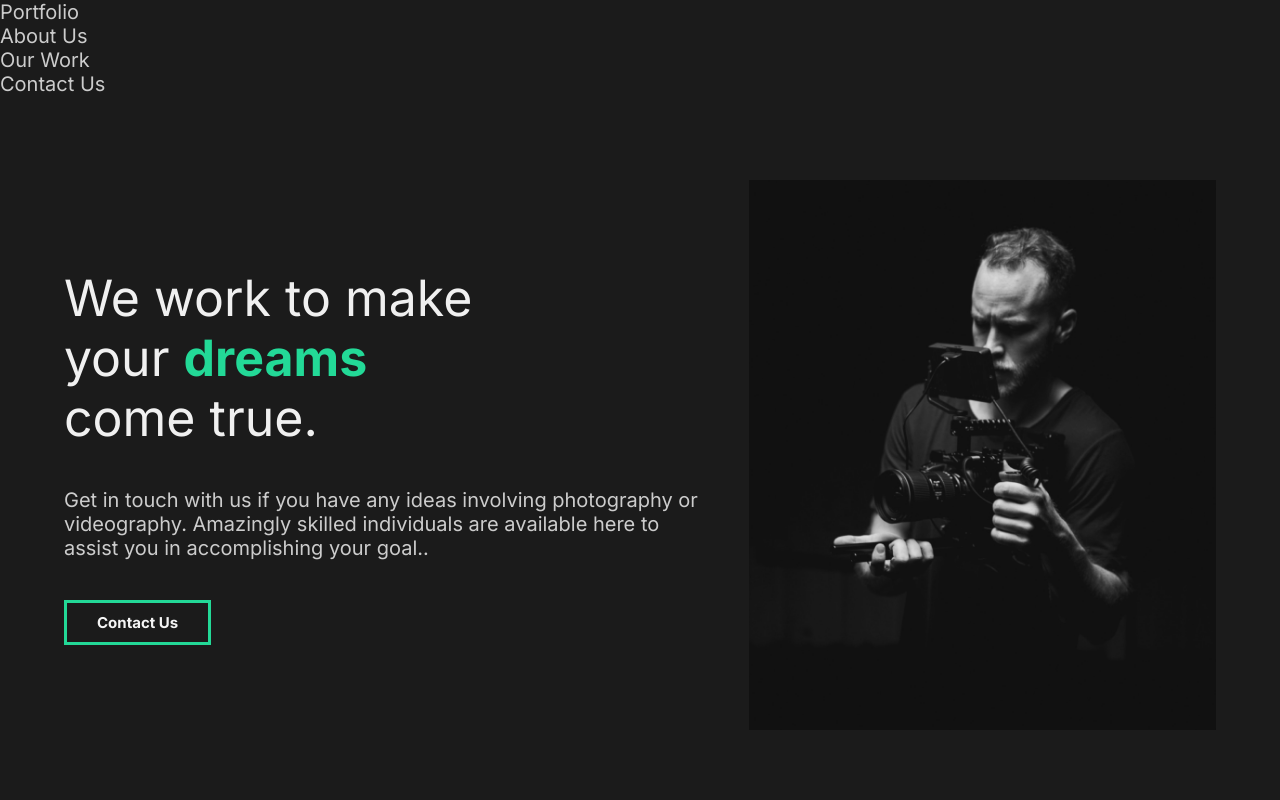
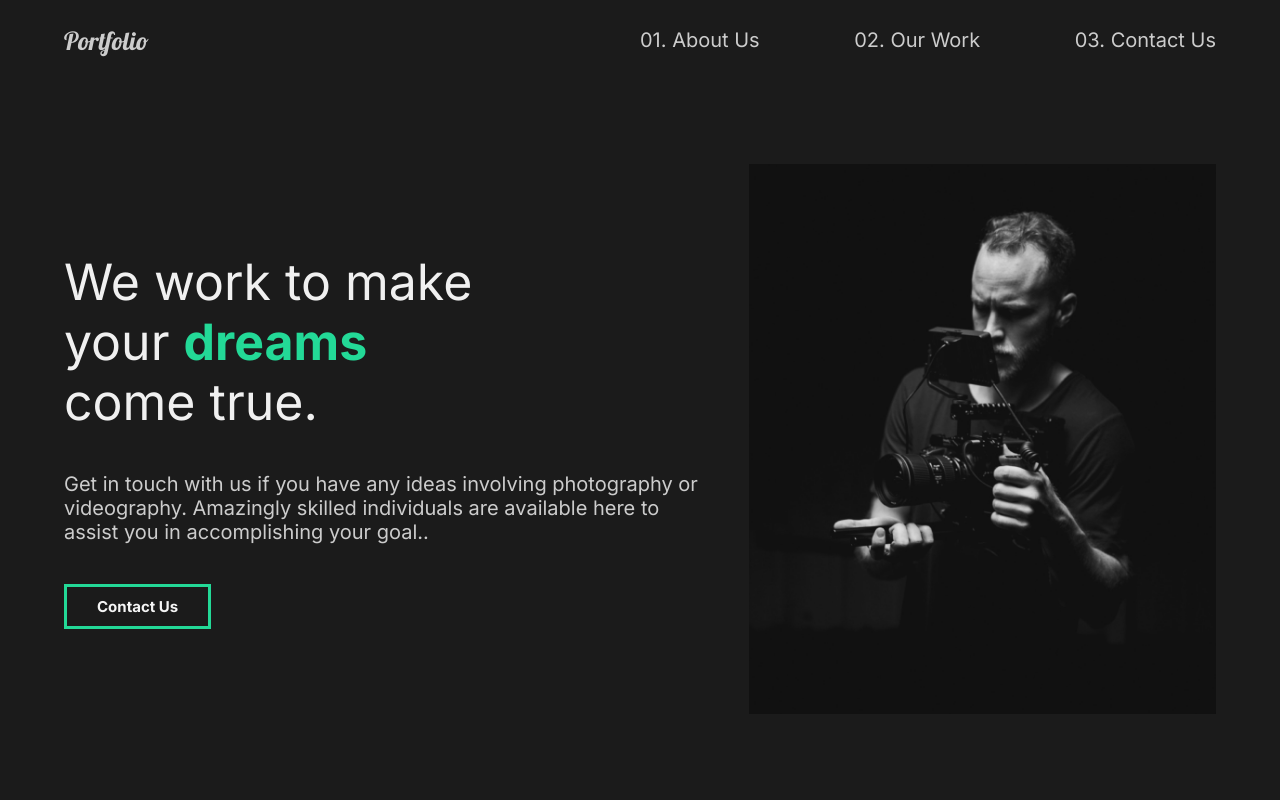
Before and after one commit to infjdeepak/portfolio-website-react, a React (Create React App) app: page / in a window 1280 px wide. Shown: the top 800 px of the page. Built offline with nearby package versions, Linux system fonts and the light colour scheme.

Commit message:
added nav

```diff
--- a/src/components/GlobalStyles.js
+++ b/src/components/GlobalStyles.js
@@ -5,6 +5,7 @@ const GlobalStyles = createGlobalStyle`
     margin: 0;
     padding: 0;
     box-sizing: border-box;
+    list-style: none;
 }
 html{
     font-size: 62.5%;
@@ -64,8 +65,6 @@ button{
         color: #1b1b1b;
     }
 }
-/* .logo{
-    font-family: 'Lobster', cursive;
-} */
+
 `;
 export default GlobalStyles;
--- a/src/components/Nav.js
+++ b/src/components/Nav.js
@@ -1,24 +1,47 @@
+import styled from "styled-components";
+
 const Nav = () => {
   return (
     <header>
-      <nav>
-        <a href="/" className="logo">
-          Portfolio
-        </a>
-        <ol className="nav-links">
+      <Navbar>
+        <div className="logo">
+          <a href="/">Portfolio</a>
+        </div>
+        <ul className="nav-links">
           <li>
-            <a href="/">About Us</a>{" "}
+            <a href="/">01. About Us</a>
           </li>
           <li>
-            <a href="/">Our Work</a>{" "}
+            <a href="/">02. Our Work</a>
           </li>
           <li>
-            <a href="/">Contact Us</a>{" "}
+            <a href="/">03. Contact Us</a>
           </li>
-        </ol>
-      </nav>
+        </ul>
+      </Navbar>
     </header>
   );
 };
-
+//styled components
+const Navbar = styled.nav`
+  min-height: 10vh;
+  min-height: 10svh;
+  padding: 1rem 5%;
+  display: flex;
+  align-items: center;
+  justify-content: space-between;
+  .logo {
+    flex: 1;
+    a {
+      font-family: "Lobster", cursive;
+      font-weight: 400;
+      font-size: 2.5rem;
+    }
+  }
+  .nav-links {
+    flex: 1;
+    display: flex;
+    justify-content: space-between;
+  }
+`;
 export default Nav;
```
